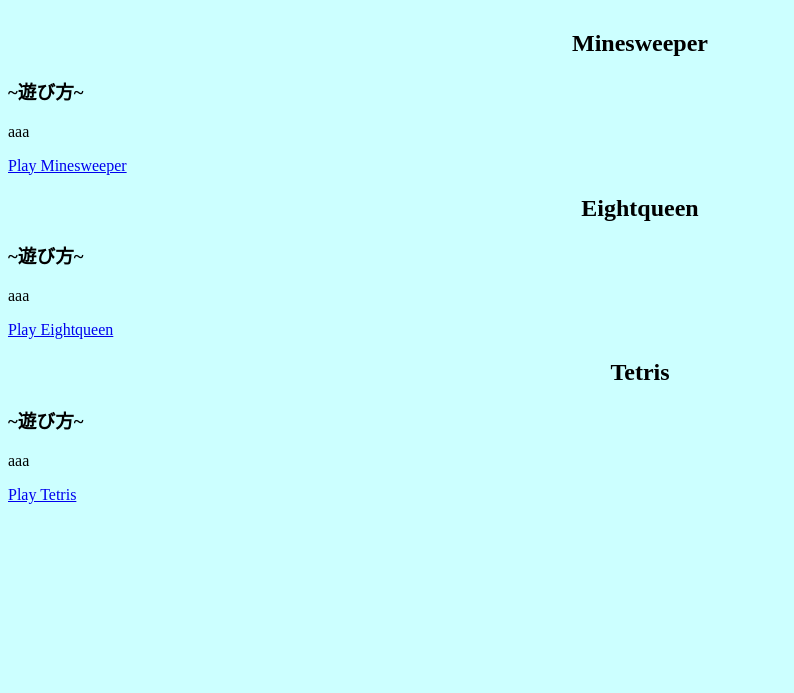
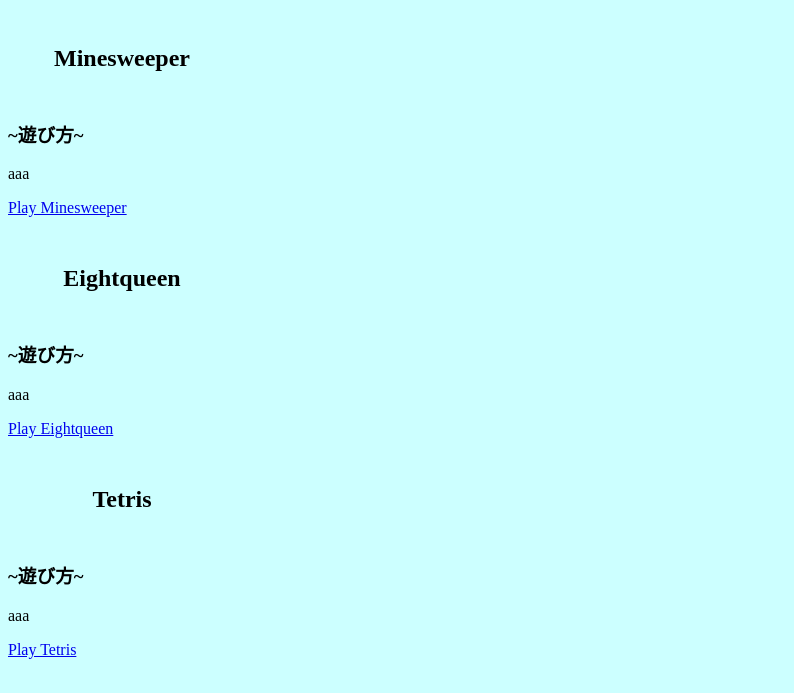
Before and after one commit to 1F10210012/Team-Development-Practice, a plain HTML site: page index.html in a window 1280 px wide. Shown: the part 95-788 px from the top of the page, without its empty margins (0-794 px from the left). Drawn offline with Linux system fonts and the light colour scheme.

Commit message:
h2 + class
h2にclass title1を付け加えました
cssにanimation(test ver)を付けました

```diff
--- a/css/jsgames.css
+++ b/css/jsgames.css
@@ -2,9 +2,19 @@ h1 {
     text-align: center;
     font-size: 50px;
 }
-h2 {
+
+@-webkit-keyframes typing { from { width: 0; } }
+h2.title1 {
     text-align: center;
+    width: 16.5em;
+	width: 15ch;
+	margin: 2em 1em;
+	white-space: nowrap;
+	overflow: hidden;
+	-webkit-animation: typing 5s steps(83, end),
+	           blink-caret .5s step-end infinite alternate;
 }
+
 body {
     background-color: #ccffff;
 }
--- a/index.html
+++ b/index.html
@@ -8,15 +8,15 @@
 
     <body>
         <h1>JSGames</h1>
-        <h2>Minesweeper</h2>
+        <h2 class="title1">Minesweeper</h2>
         <h3>~遊び方~</h3>
         <p>aaa</p>
         <p><a href=" Minesweeper/minesweeper.html">Play Minesweeper</a> </p>
-        <h2>Eightqueen</h2>
+        <h2 class="title1">Eightqueen</h2>
         <h3>~遊び方~</h3>
         <p>aaa</p>
         <p><a href="Eight_Queens/eight_queens.html">Play Eightqueen</a></p>
-        <h2>Tetris</h2>
+        <h2 class="title1">Tetris</h2>
         <h3>~遊び方~</h3>
         <p>aaa</p>
         <p><a href="Tetris/tetris.html">Play Tetris</a></p>
```
